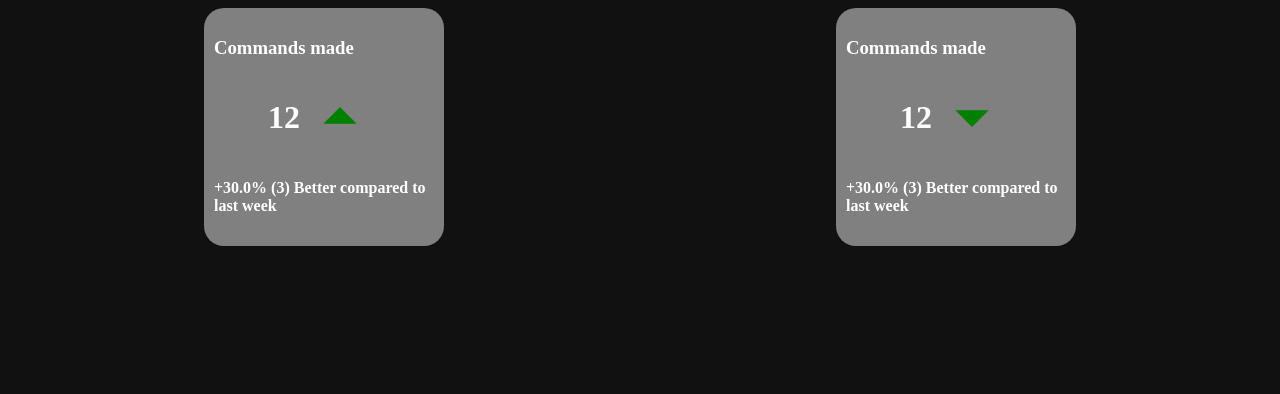
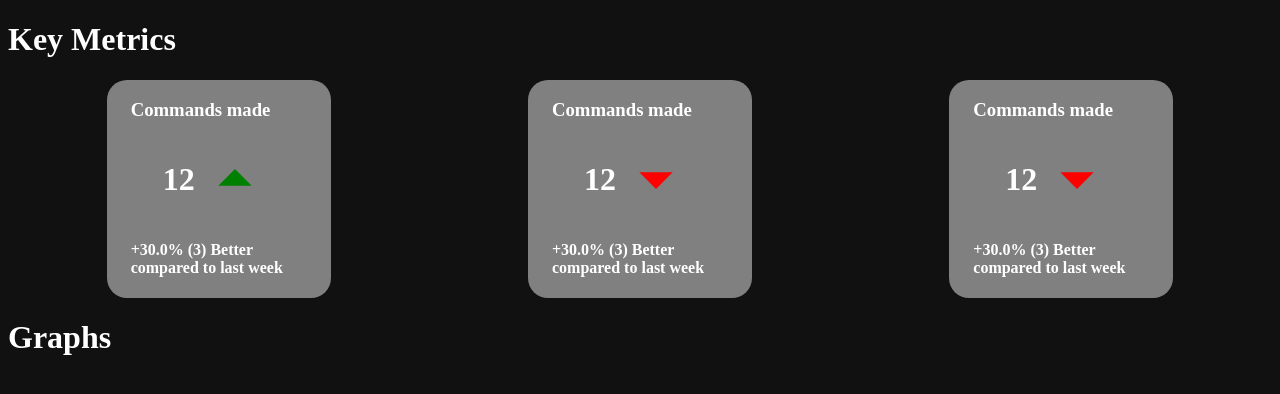
Before and after one commit to SCE-Development/Skylab-Explorer, a Next.js app: page /analytics/discord in a window 1280 px wide. Shown: the top 394 px of the page. Built offline with nearby package versions, Linux system fonts and the light colour scheme.

Commit message:
Added custom key metric and working on discord pages

```diff
--- a/Components/CustomKeyMetric.tsx
+++ b/Components/CustomKeyMetric.tsx
@@ -1,46 +1,28 @@
 import { Container, Grid, makeStyles } from "@material-ui/core";
 import ArrowDropUpIcon from '@material-ui/icons/ArrowDropUp';
 import ArrowDropDownIcon from '@material-ui/icons/ArrowDropDown';
-import { withStyles } from "@material-ui/styles";
 
 const useStyles = makeStyles({
     roundContainer: {
         borderRadius: '20px',
         backgroundColor: 'grey',
         width: 'fit-content',
-        padding: '10px',
-        maxWidth: '15em'
+        maxWidth: '14em',
     },
     green: {
         color: 'green',
         fontSize: '5em'
     },
     red: {
-        color: 'red'
+        color: 'red',
+        fontSize: '5em'
     }
 });
 
-const styles = {
-    roundContainer: {
-        borderRadius: '20px',
-        backgroundColor: 'grey',
-        width: 'fit-content',
-        padding: '10px',
-        maxWidth: '15em'
-    },
-    green: {
-        color: 'green',
-        fontSize: '5em'
-    },
-    red: {
-        color: 'red'
-    }
-};
-
-function CustomKeyMetric({ isUp, classes }) {
+export default function CustomKeyMetric({ isUp }) {
     const style = useStyles();
     return(
-        <Container className = {classes.roundContainer}>
+        <Container className = {style.roundContainer}>
             <h3>Commands made</h3>
             <Grid
                 container
@@ -51,13 +33,11 @@ function CustomKeyMetric({ isUp, classes }) {
                 <h1>12</h1>
                 {
                     isUp
-                    ? <ArrowDropUpIcon className = {classes.green} />
-                    : <ArrowDropDownIcon className = {classes.green} />
+                    ? <ArrowDropUpIcon className = {style.green} />
+                    : <ArrowDropDownIcon className = {style.red} />
                 }
             </Grid>
             <h4>+30.0% (3) Better compared to last week</h4>
         </Container>
     );
 }
-
-export default withStyles(styles)(CustomKeyMetric);
--- a/pages/analytics/discord.tsx
+++ b/pages/analytics/discord.tsx
@@ -3,14 +3,19 @@ import { Grid } from "@material-ui/core";
 
 export default function AnalyticsDiscord() {
   return (
-    <Grid
+    <div>
+      <h1>Key Metrics</h1>
+      <Grid
       container
       direction="row"
-      justify="center"
-      alignItems="center"
-    >
-      <CustomKeyMetric isUp = { true }/>
-      <CustomKeyMetric isUp = { false }/>
-    </Grid>
+      // justify="flex-start"
+      // alignItems="flex-start"
+      >
+        <CustomKeyMetric isUp = { true }/>
+        <CustomKeyMetric isUp = { false }/>
+        <CustomKeyMetric isUp = { false }/>
+      </Grid>
+      <h1>Graphs</h1>
+    </div>
   );
 }
```
Also changed, not shown: 1 other file (tests, documents, lock files or other folders).
